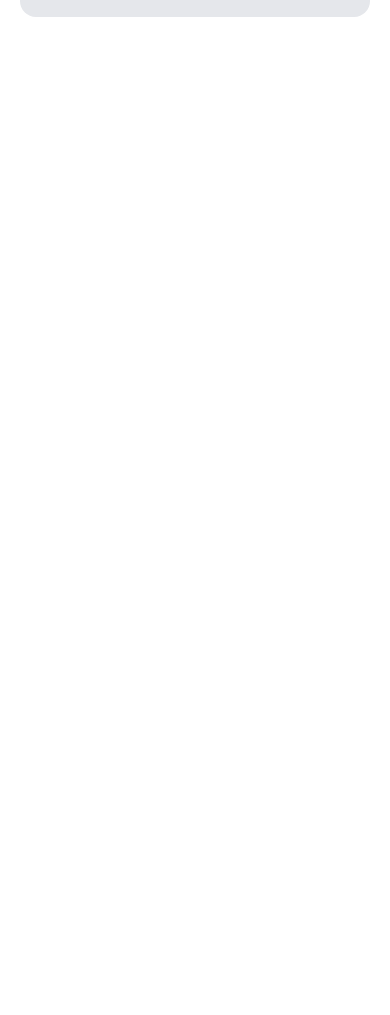
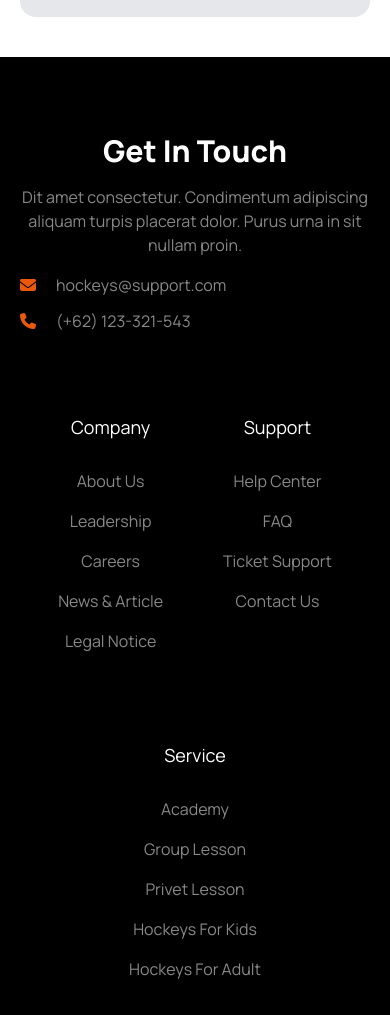
Before and after one commit to Muhammad-sefat/Responsive-Hockey-Club, a plain HTML site: page index.html in a window 390 px wide. Shown: the part 9365-10380 px from the top of the page. Before the commit the page ends 9422 px from the top, so only its background shows below. Drawn offline with nearby package versions, Linux system fonts and the light colour scheme.

Commit message:
finish footer section without responsive

```diff
--- a/index.html
+++ b/index.html
@@ -76,7 +76,7 @@
 
     <main class="md:container mx-auto">
         <!-- progress section -->
-        <section class="py-10 lg:py-20 lg:mx-20">
+        <section class="py-10 lg:py-16 lg:mx-20">
             <div class="text-center p-5">
                 <h2 class="text-lg py-5 md:text-4xl font-extrabold">Professional Hockeys Club</h2>
                 <p class="md:w-1/2 mx-auto">Dit amet consectetur. Condimentum dignissim adipiscing aliquam turpis placerat dolor. Purus urna in sit nullam proin. </p>
@@ -147,7 +147,7 @@
         </section>
 
         <!-- products section -->
-        <section class="py-10 lg:py-20 lg:mx-20">
+        <section class="py-10 lg:py-16 lg:mx-20">
             <div class="p-5">
             <h2 class="text-center text-2xl py-5 md:text-4xl font-extrabold">Our New Products</h2>
             <p class="md:w-3/4 lg:w-1/2 mx-auto text-center pb-5 md:pb-10">Dit amet consectetur. Condimentum dignissim adipiscing aliquam turpis placerat dolor. Purus urna in sit nullam proin. </p>
@@ -442,7 +442,7 @@
         </section>
 
         <!-- Contact section -->
-        <section class="py-10 lg:py-20 lg:mx-20">
+        <section class="py-10 lg:py-16 lg:mx-20">
             <div class="p-5">
             <h2 class="text-center text-2xl py-5 md:text-4xl font-extrabold">Get In Touch</h2>
             <p class="md:w-3/4 lg:w-1/2 mx-auto text-center pb-5 md:pb-10">Dit amet consectetur. Condimentum dignissim adipiscing aliquam turpis placerat dolor. Purus urna in sit nullam proin. </p>
@@ -510,8 +510,56 @@
         </section>
     </main>
 
-    <footer>
+     <footer class="md:container mx-auto bg-black">
+        <div class="py-10 lg:px-20 text-white">
+          <div class="grid grid-cols-1 grid-rows-1 gap-5 text-center md:text-left  md:grid-cols-4">
 
-    </footer>
+            <div class="p-5 lg:col-span-2">
+             <h4 class="text-3xl font-extrabold py-4 text-white">Get In Touch</h4>
+             <p class="text-[#888] pb-4">Dit amet consectetur. Condimentum  adipiscing aliquam turpis placerat dolor. Purus urna in sit nullam proin.</p>
+
+                <div  class="flex items-center gap-5 pb-3">
+                    <i class="fa-solid fa-envelope text-orange-600"></i>
+                    <p class="text-[#888]">hockeys@support.com</p>
+                 </div>
+                 <div  class="flex items-center gap-5">
+                    <i class="fa-solid fa-phone text-orange-600"></i>
+                    <p class="text-[#888]">(+62) 123-321-543</p>
+                 </div>
+
+            </div>
+
+            <div class="flex gap-5 justify-center">
+                <div class="p-5">
+                    <h4 class="text-lg py-5">Company</h4>
+                    <p class="text-[#888] py-2">About Us</p>
+                    <p class="text-[#888] py-2">Leadership</p>
+                    <p class="text-[#888] py-2">Careers</p>
+                    <p class="text-[#888] py-2">News & Article</p>
+                    <p class="text-[#888] py-2">Legal Notice</p>
+                </div>
+                <div class="p-5">
+                    <h4 class="text-lg py-5">Support</h4>
+                    <p class="text-[#888] py-2">Help Center</p>
+                    <p class="text-[#888] py-2">FAQ</p>
+                    <p class="text-[#888] py-2">Ticket Support</p>
+                    <p class="text-[#888] py-2">Contact Us</p>
+                </div>
+            </div>
+
+            <div class="p-5">
+                <h4 class="text-lg py-5">Service</h4>
+                <p class="text-[#888] py-2">Academy</p>
+                <p class="text-[#888] py-2">Group Lesson</p>
+                <p class="text-[#888] py-2">Privet Lesson</p>
+                <p class="text-[#888] py-2">Hockeys For Kids</p>
+                <p class="text-[#888] py-2">Hockeys For Adult</p>
+            </div>
+
+          </div>
+        </div>
+
+     </footer>
+
 </body>
 </html>
```
